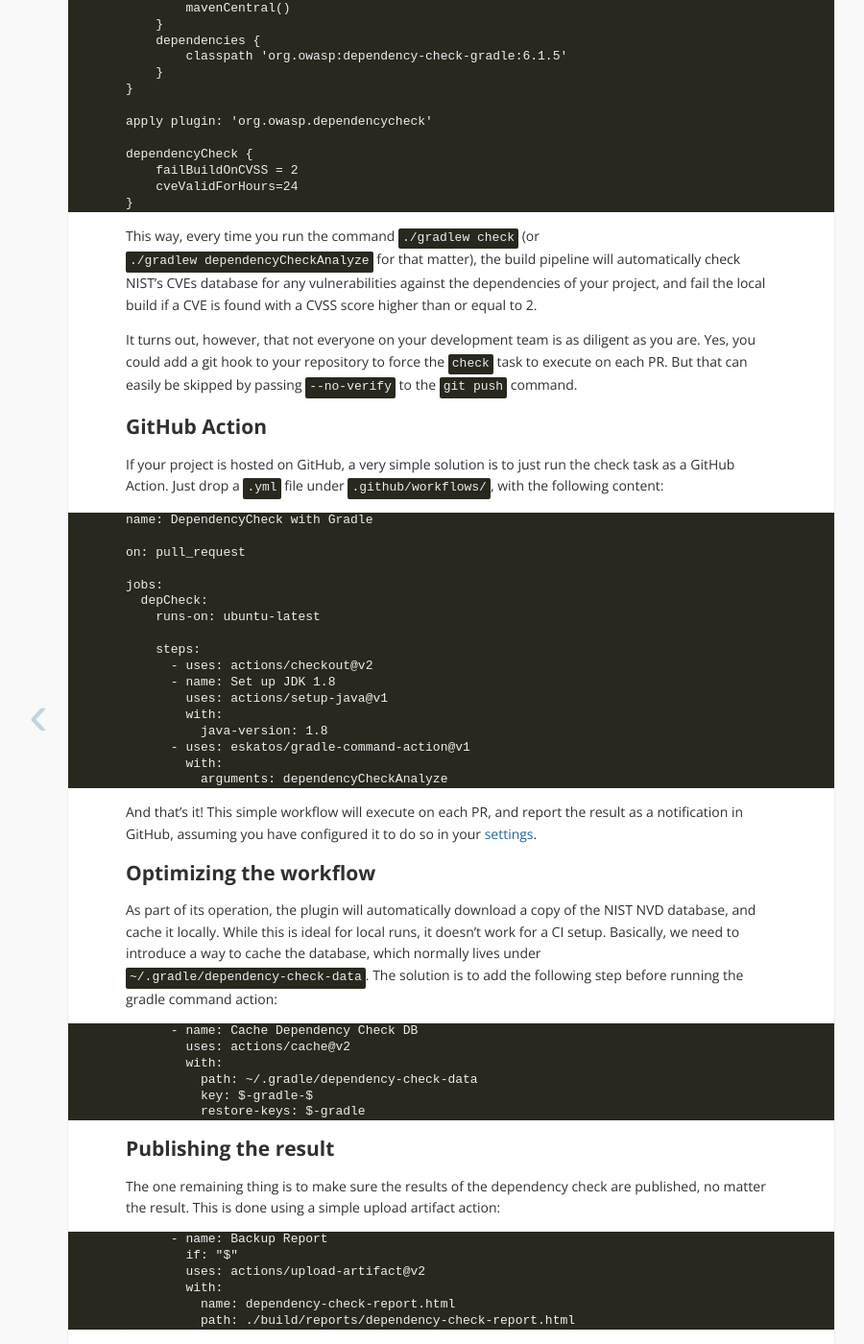
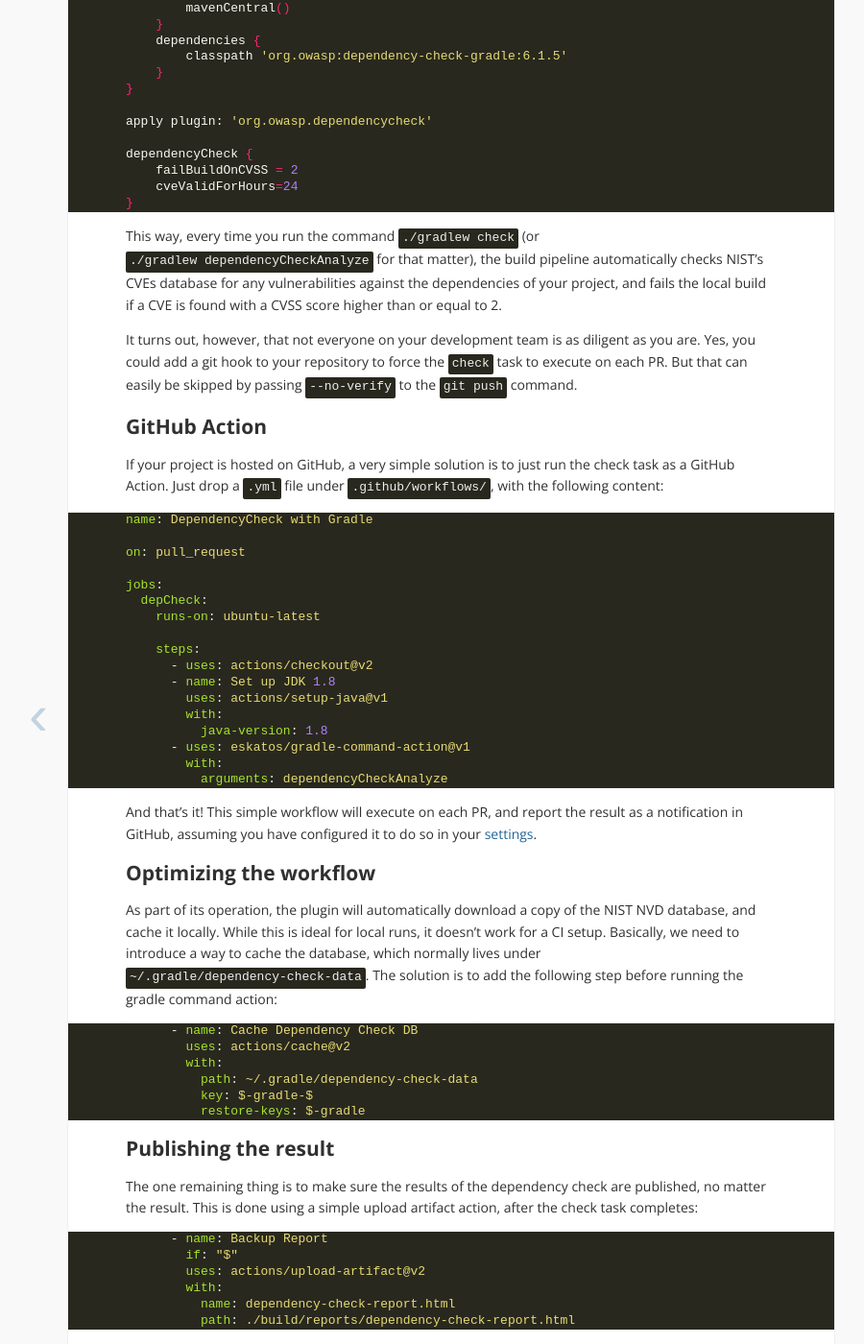
Before and after one commit to anas-ambri/anas-ambri.github.io, a Jekyll site: the page built from _posts/2021-04-01-run-owasp-dependencycheck-github-action.md, in a window 1280 px wide and 1400 px high, scrolled down 517 px. Shown: the whole window at 96% size, without its empty margins (170-1070 px from the left). Built offline with Jekyll 4.4.1, drawn with Linux system fonts in a browser that asks for light colours; comment, search, counter and statistics services are not loaded; some of the changed text lies outside the part shown.

Commit message:
Syntax highlighting on post

````diff
--- a/_posts/2021-04-01-run-owasp-dependencycheck-github-action.md
+++ b/_posts/2021-04-01-run-owasp-dependencycheck-github-action.md
@@ -11,7 +11,7 @@
 
 Say, you are a very security-oriented developer, who doesn't want to allow [any publicly disclosed vulnerabilities](https://www.forbes.com/sites/forbestechcouncil/2020/12/04/is-a-data-breach-lurking-in-your-software-supply-chain/) in their project dependency tree. To that end, you have [OWASP's DependencyCheck](https://owasp.org/www-project-dependency-check/) configured on your gradle project as a [plugin](https://jeremylong.github.io/DependencyCheck/dependency-check-gradle/index.html). For example, such a configuration could look like the following:
 
-```
+```groovy
 buildscript {
     repositories {
         mavenCentral()
@@ -29,7 +29,7 @@
 }
 ```
 
-This way, every time you run the command `./gradlew check` (or `./gradlew dependencyCheckAnalyze` for that matter), the build pipeline will automatically check NIST's CVEs database for any vulnerabilities against the dependencies of your project, and fail the local build if a CVE is found with a CVSS score higher than or equal to 2.
+This way, every time you run the command `./gradlew check` (or `./gradlew dependencyCheckAnalyze` for that matter), the build pipeline automatically checks NIST's CVEs database for any vulnerabilities against the dependencies of your project, and fails the local build if a CVE is found with a CVSS score higher than or equal to 2.
 
 It turns out, however, that not everyone on your development team is as diligent as you are. Yes, you could add a git hook to your repository to force the `check` task to execute on each PR. But that can easily be skipped by passing `--no-verify` to the `git push` command.
 
@@ -37,7 +37,7 @@
 
 If your project is hosted on GitHub, a very simple solution is to just run the check task as a GitHub Action. Just drop a `.yml` file under `.github/workflows/`, with the following content:
 
-```
+```yml
 name: DependencyCheck with Gradle
 
 on: pull_request
@@ -63,7 +63,7 @@
 
 As part of its operation, the plugin will automatically download a copy of the NIST NVD database, and cache it locally. While this is ideal for local runs, it doesn't work for a CI setup. Basically, we need to introduce a way to cache the database, which normally lives under `~/.gradle/dependency-check-data`. The solution is to add the following step before running the gradle command action:
 
-```
+```yml
       - name: Cache Dependency Check DB
         uses: actions/cache@v2
         with:
@@ -74,9 +74,9 @@
 
 ## Publishing the result
 
-The one remaining thing is to make sure the results of the dependency check are published, no matter the result. This is done using a simple upload artifact action:
+The one remaining thing is to make sure the results of the dependency check are published, no matter the result. This is done using a simple upload artifact action, after the check task completes:
 
-```
+```yml
       - name: Backup Report
         if: "${{ always() }}"
         uses: actions/upload-artifact@v2
````
